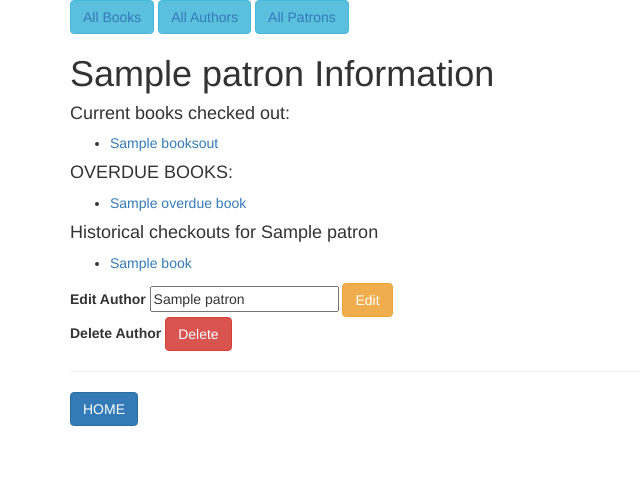
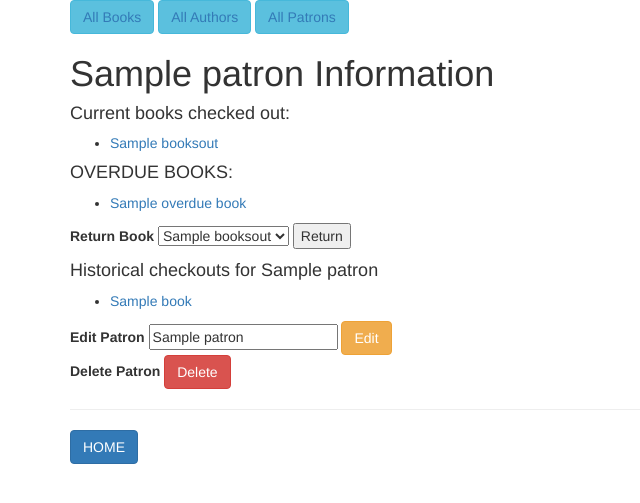
Before and after one commit to jeemb/library-sql, a PHP site: template views/patron.html.twig in a window 1280 px wide. Shown: the top 503 px of the page, without its empty margins (0-640 px from the left). Run offline with PHP 8.4, Linux system fonts and the light colour scheme; the template is opened without the code that fills it: most values are stand-ins (such as "Sample title", 1, 10 or a date in 2020); some libraries are stand-ins or nearby versions.

Commit message:
add buttons and routes to checkout and return books

```diff
--- a/src/Book.php
+++ b/src/Book.php
@@ -121,7 +121,7 @@ class Book
     {
         $checkout_date = date('Y-m-d');
         $due_date = date("Y-m-d", strtotime("+14 days"));
-        $false = "false";
+        $false = 0;
 
         $this->setCopiesIn($this->getCopiesIn()-1);
         $this->setCopiesOut($this->getCopiesOut()+1);
--- a/views/book.html.twig
+++ b/views/book.html.twig
@@ -27,8 +27,8 @@
 {% if all_patrons is not empty %}
 
 <form action="/checkout_book/{{ book.getId }}" method="post">
-    <label for="checkout-book">Checkout Book</label>
-        <select name="checkout-book">
+    <label for="patron">Checkout Book</label>
+        <select name="patron">
             {% for patron in all_patrons %}
             <option value="{{ patron.getId }}">{{ patron.getName }}</option>
             {% endfor %}
--- a/views/patron.html.twig
+++ b/views/patron.html.twig
@@ -27,6 +27,18 @@
     {% endif %}
 </ul>
 
+{% if booksout is not empty %}
+<form action="/return_book/{{ patron.getId }}" method="post">
+    <label for="book">Return Book</label>
+        <select name="book">
+            {% for book in booksout %}
+            <option value="{{ book.getId }}">{{ book.getTitle }}</option>
+            {% endfor %}
+        </select>
+    <button type="submit">Return</button>
+</form>
+{% endif %}
+
 <h4>Historical checkouts for {{ patron.getName }}</h4>
 <ul>
     {% if books is not empty %}
@@ -36,10 +48,9 @@
     {% endif %}
 </ul>
 
-
 <form action="/edit_patron/{{ patron.getId }}" method="post">
     <input type="hidden" name="_method" value="patch">
-    <label for="edit-patron">Edit Author</label>
+    <label for="edit-patron">Edit Patron</label>
     <input type="text" name="new-name" value="{{ patron.getName }}">
 
     <button type="submit" class="btn btn-warning">Edit</button>
@@ -47,7 +58,7 @@
 
 <form action="/delete_patron/{{ patron.getId }}" method="post">
     <input type="hidden" name="_method" value="delete">
-    <label for="delete-patron">Delete Author</label>
+    <label for="delete-patron">Delete Patron</label>
     <button type="submit" class="btn btn-danger">Delete</button>
 </form>
 
```
Also changed, not shown: app/app.php (+28 -7 lines).
